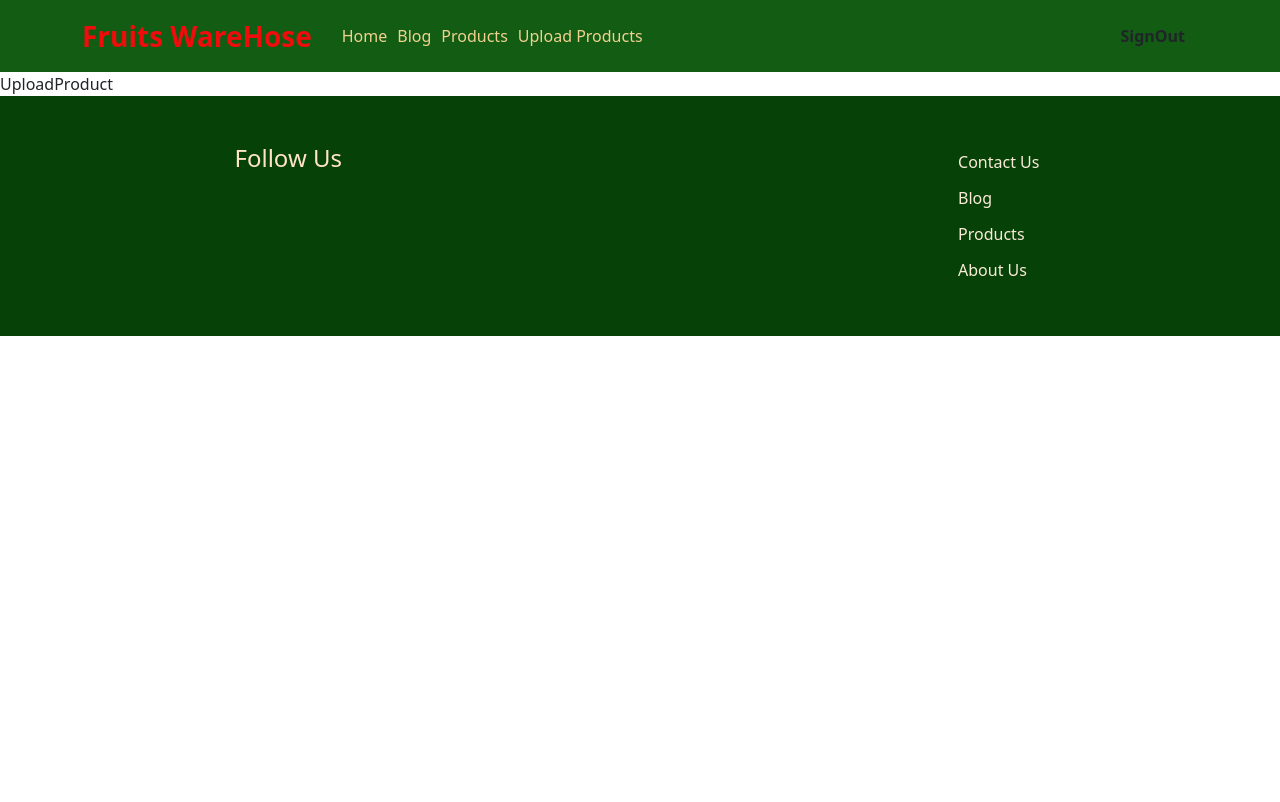
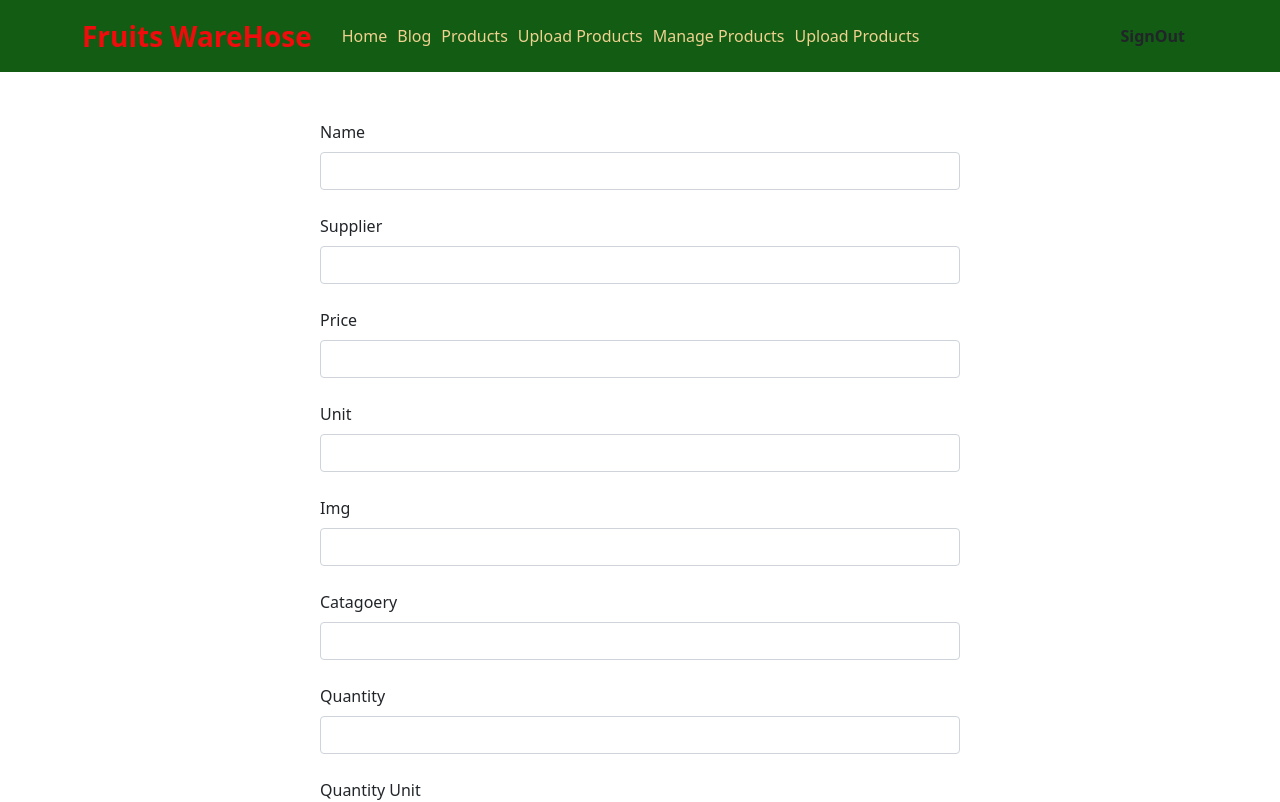
Before and after one commit to anishazahan/Fruits-grocery-House, a React (Create React App) app: page /uploadproduct in a window 1280 px wide. Shown: the top 802 px of the page. Built offline with nearby package versions, Linux system fonts and the light colour scheme; no server answers; sample sign-in values are in the browser's storage.

Commit message:
upload product

```diff
--- a/src/App.js
+++ b/src/App.js
@@ -11,6 +11,7 @@ import Product from './Components/Product/Product';
 import Footer from './Components/Shared/Footer';
 import Navbar from './Components/Shared/Navbar';
 import UploadProduct from './Components/UploadProduct/UploadProduct';
+import ManageProducts from './Components/ManageProducts/ManageProducts';
 
 
 function App() {
@@ -21,7 +22,8 @@ function App() {
         <Route path="/" element={<Home />} />
         <Route path="/blog" element={<Blog />} />
         <Route path="/product" element={<Product/>} />
-        <Route path="/purchase/:id" element={<Update/>} />
+        <Route path="/purchase/:id" element={<RequireAuth><Update/></RequireAuth>} />
+        <Route path="/manageProduct" element={<RequireAuth><ManageProducts/></RequireAuth>} />
         <Route path="/uploadproduct" element={<RequireAuth><UploadProduct/></RequireAuth>} />
         <Route path="/login" element={<Login/>} />
         <Route path="/signUp" element={<SignUP/>} />
--- a/src/Components/Login/RequireAuth.js
+++ b/src/Components/Login/RequireAuth.js
@@ -15,9 +15,7 @@ const RequireAuth = ({ children }) => {
     if (!user) {
       return <Navigate to="/login" state={{ from: location }} replace/>
     }
-    else {
-      return children
-    }
+   return children;
   };
 
 export default RequireAuth
--- /dev/null
+++ b/src/Components/ManageProducts/ManageProducts.js
@@ -0,0 +1,33 @@
+import React, { useEffect, useState } from 'react'
+
+const ManageProducts = () => {
+
+
+    const [products,setProducts]= useState([]);
+    useEffect( ()=>{
+      fetch('http://localhost:5000/product')
+      .then(res => res.json())
+      .then(data => setProducts(data));
+  }, [])
+  return (
+
+        <div className=" W-50 mx-auto">
+            <table class="table">
+  <thead>
+    <tr>
+      <th scope="col">Name</th>
+      <th scope="col">Price</th>
+      <th scope="col">Quantity</th>
+      <th scope="col">Supplier</th>
+    </tr>
+  </thead>
+  <tbody>
+
+
+  </tbody>
+</table>
+        </div>
+  )
+}
+
+export default ManageProducts
--- a/src/Components/Product/Product.js
+++ b/src/Components/Product/Product.js
@@ -10,7 +10,7 @@ const Product = () => {
     .then(res => res.json())
     .then(data => setProducts(data));
 }, [])
-console.log(products);
+
 
   return (
     <div id="products" className='container mx-auto mb-5'>
@@ -24,6 +24,8 @@ console.log(products);
         }
         </div>
 
+
+
     </div>
   )
 }
--- a/src/Components/Product/SingleProduct.js
+++ b/src/Components/Product/SingleProduct.js
@@ -15,7 +15,7 @@ const SingleProduct = ({singleProduct}) => {
 
             <div className="d-flex flex-row justify-content-between">
             <h6 className='mr-5'>Price: <span className='price py-3'>{quantity}$</span>{unit}</h6>
-                <Link to={`/purchase/${_id}`} className='updateBtn ml-5'>Buy Now</Link>
+                <Link to={`/purchase/${_id}`} className='updateBtn ml-5'>Update</Link>
             </div>
         </div>
     </div>
--- a/src/Components/Shared/Navbar.js
+++ b/src/Components/Shared/Navbar.js
@@ -38,9 +38,22 @@ const Navbar = () => {
         <li className="nav-item">
           <Link to="/uploadproduct" className="navlink" aria-current="page" >Upload Products</Link>
         </li>
+        <li className="nav-item">
+          <Link to="/manageProducts" className="navlink" aria-current="page" >Manage Products</Link>
+        </li>
+        <li className="nav-item">
+          <Link to="/uploadproduct" className="navlink" aria-current="page" >Upload Products</Link>
+        </li>
       </ul>
       <span className="nav-item">
-                  { user? <button onClick={logout} className="btn signOut fw-bold ">SignOut</button> : <Link
+                  {/* { user? <button onClick={logout} className="btn signOut fw-bold ">SignOut</button> : <Link
+                              className="login  fw-bold"
+                  to="/login"
+                >
+                  Login
+                </Link>} */}
+                {user && <button onClick={logout} className="btn signOut fw-bold ">SignOut</button>}
+                {!user &&  <Link
                               className="login  fw-bold"
                   to="/login"
                 >
--- a/src/Components/UploadProduct/UploadProduct.js
+++ b/src/Components/UploadProduct/UploadProduct.js
@@ -1,8 +1,109 @@
 import React from 'react'
 
+
+
+
 const UploadProduct = () => {
+
+ function uploadProduct (e){
+
+  e.preventDefault();
+  const name = e.target.name.value;
+  const supplier = e.target.supplier.value;
+  const price = e.target.price.value;
+  const unit = e.target.unit.value;
+  const quantity = e.target.quantity.value;
+  const QuantityUnit  = e.target.QuantityUnit.value;
+  const img = e.target.img.value;
+  const description = e.target.description.value;
+  const category = e.target.category.value;
+  const product = {name,supplier,price,unit,quantity,QuantityUnit,img,description,category};
+  console.log(product);
+
+  fetch ('http://localhost:5000/product',{
+    method:"POST",
+    headers:{
+      "content-type":"application/json"
+    },
+    body:JSON.stringify(product)
+  })
+  .then (res=>res.json())
+  .then(data =>{
+    if(data.acknowledged){
+      e.target.reset();
+    }
+  })
+
+
+
+ }
+
+
+
   return (
-    <div>UploadProduct</div>
+    <div>
+
+<form className='w-50 mx-auto my-5' onSubmit={uploadProduct}>
+
+  <div className="form-outline mb-4 ">
+  <label className="form-label" htmlFor="form4Example1">Name</label>
+    <input type="text" id="form4Example1" name='name' className="form-control" />
+
+  </div>
+
+
+  <div className="form-outline mb-4">
+  <label className="form-label" htmlFor="form4Example2">Supplier</label>
+    <input type="text" id="form4Example2" name='supplier' className="form-control" />
+
+  </div>
+  <div className="form-outline mb-4">
+  <label className="form-label" htmlFor="form4Example2">Price</label>
+    <input type="number" id="form4Example2" name='price' className="form-control" />
+
+  </div>
+  <div className="form-outline mb-4">
+  <label className="form-label" htmlFor="form4Example2">Unit</label>
+    <input type="text" id="form4Example2" name='unit' className="form-control" />
+
+  </div>
+  <div className="form-outline mb-4">
+  <label className="form-label" htmlFor="form4Example2">Img</label>
+    <input type="text" id="form4Example2" name='img' className="form-control" />
+
+  </div>
+  <div className="form-outline mb-4">
+  <label className="form-label" htmlFor="form4Example2">Catagoery</label>
+    <input type="text" id="form4Example2" name='category' className="form-control" />
+
+  </div>
+
+
+  <div className="form-outline mb-4">
+  <label className="form-label" htmlFor="form4Example2">Quantity</label>
+    <input type="number" id="form4Example2" name='quantity' className="form-control" />
+
+  </div>
+  <div className="form-outline mb-4">
+  <label className="form-label" htmlFor="form4Example2">Quantity Unit</label>
+    <input type="text" id="form4Example2" name='QuantityUnit' className="form-control" />
+
+  </div>
+
+
+  <div className="form-outline mb-4">
+  <label className="form-label" htmlFor="form4Example3">Description</label>
+    <textarea className="form-control" id="form4Example3" name='description' rows="4"></textarea>
+
+  </div>
+
+
+
+
+
+  <button type="submit" className="btn btn-primary btn-block mb-4">Upload</button>
+</form>
+    </div>
   )
 }
 
```
